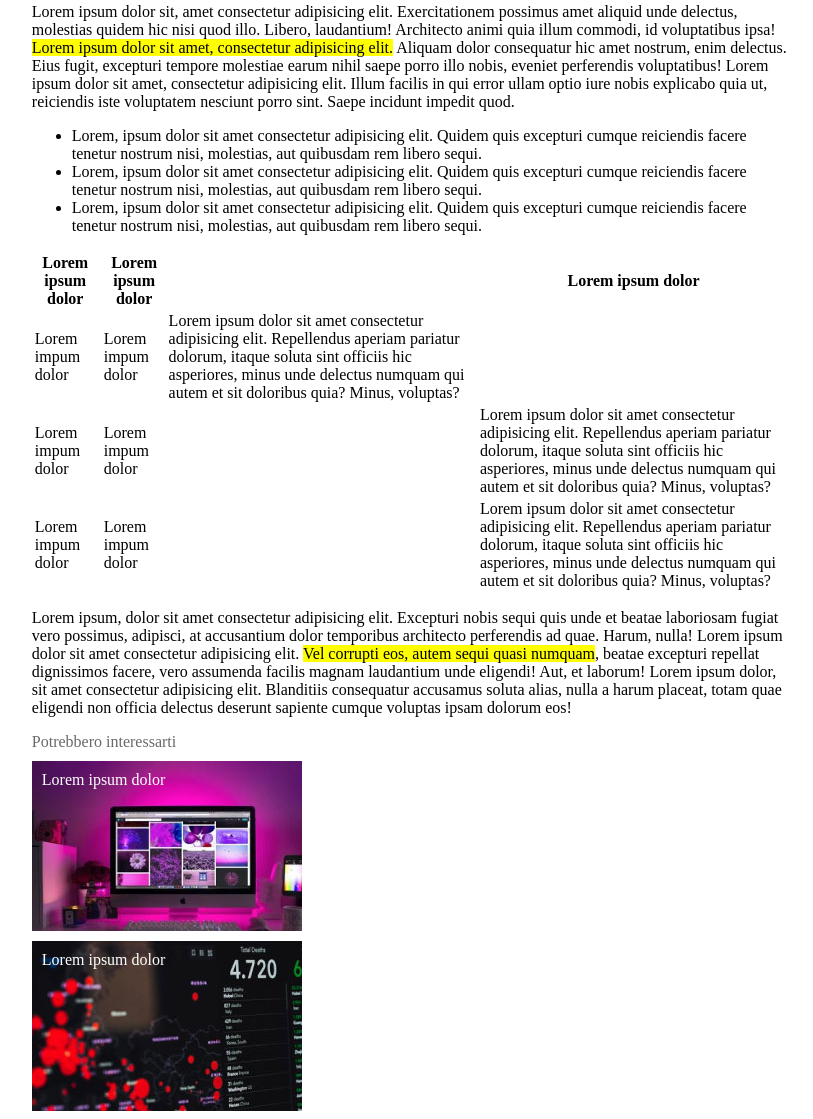
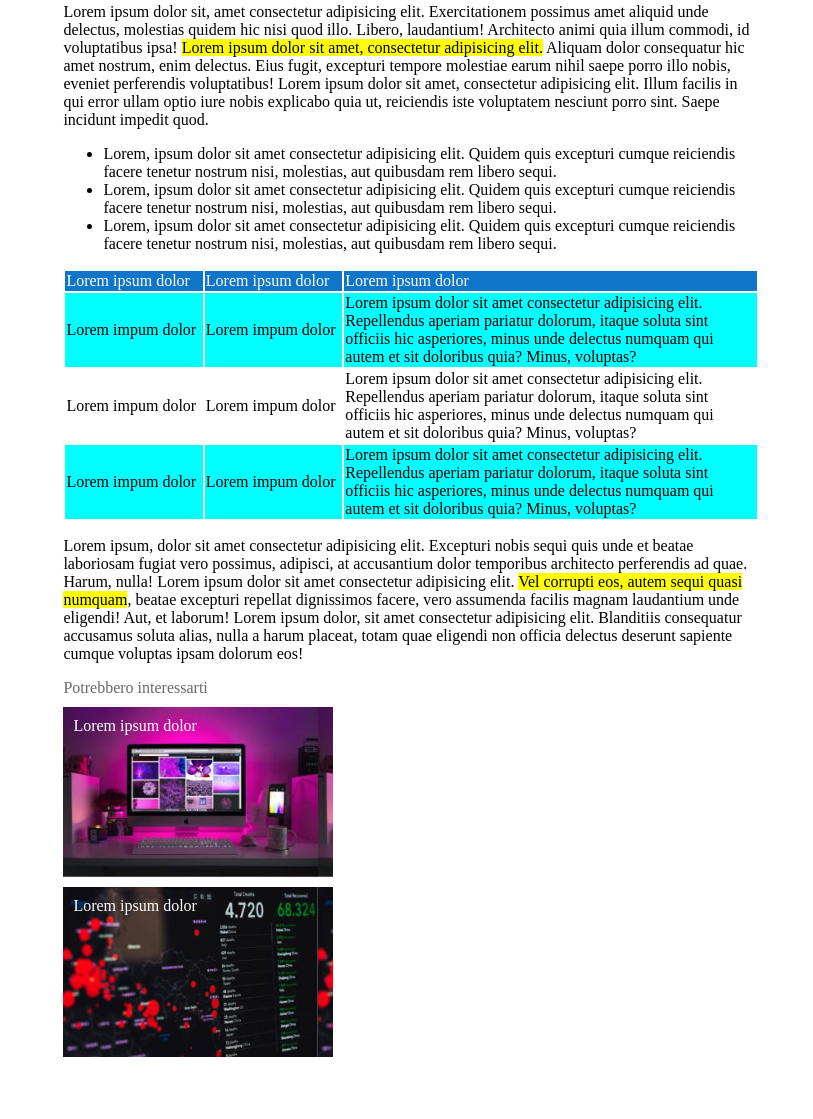
Before and after one commit to simonecarcagni/html-css-booleaner, a plain HTML site: page index.html in a window 1280 px wide. Shown: the part 1110-2229 px from the top of the page, without its empty margins (229-1042 px from the left). After the commit the page ends 2175 px from the top, so only its background shows below. Drawn offline with Linux system fonts and the light colour scheme.

Commit message:
Commit finale

```diff
--- a/css/style.css
+++ b/css/style.css
@@ -14,7 +14,7 @@
 }
 
 main {
-    width: 60%;
+    width: 55%;
     margin: auto;
 }
 
@@ -35,7 +35,7 @@ main {
     height: 150px;
     width: 250px;
     background-image: url(../img/monitor.jpg);
-    background-size: auto;
+    background-size: contain;
     margin-top: 10px;
 }
 
@@ -43,7 +43,7 @@ main {
     height: 150px;
     width: 250px;
     background-image: url(../img/graph.jpg);
-    background-size: auto;
+    background-size: contain;
     margin-top: 10px;
 }
 
@@ -51,3 +51,22 @@ main {
     padding: 10px;
     color: white;
 }
+
+.ciao{
+    background-color: aqua;
+
+}
+
+.blu{
+    background-color: rgb(14, 117, 201);
+    margin: auto;
+}
+
+.casella{
+    width: 20%;
+    color: white;
+}
+
+#titolo-casella{
+    color: white;
+}
--- a/index.html
+++ b/index.html
@@ -50,37 +50,29 @@
             </ul>
 
             <table>
-                <thead>
-                    <tr>
-                        <th>Lorem ipsum dolor</th>
-                        <th></th>
-                        <th>Lorem ipsum dolor</th>
-                        <th></th>
-                        <th>Lorem ipsum dolor</th>
+                <thead >
+                    <tr class="blu">
+                        <td class="casella">Lorem ipsum dolor</td>
+                        <td class="casella">Lorem ipsum dolor</td>
+                        <td id="titolo-casella">Lorem ipsum dolor</td>
                     </tr>
                 </thead>
                 <tbody>
-                    <tr>
+                    <tr class="ciao">
                         <td>Lorem impum dolor</td>
-                        <td></td>
                         <td>Lorem impum dolor</td>
-
                         <td>Lorem ipsum dolor sit amet consectetur adipisicing elit. Repellendus aperiam pariatur dolorum, itaque soluta sint officiis hic asperiores, minus unde delectus numquam qui autem et sit doloribus quia? Minus, voluptas?</td>
                     </tr>
                     <tr>
                         <td>Lorem impum dolor</td>
-                        <td></td>
                         <td>Lorem impum dolor</td>
-                        <td></td>
                         <td>Lorem ipsum dolor sit amet consectetur adipisicing elit. Repellendus aperiam pariatur dolorum, itaque soluta
                             sint officiis hic asperiores, minus unde delectus numquam qui autem et sit doloribus quia? Minus, voluptas?</td>
                     </tr>
-                    <tr>
+                    <tr class="ciao">
                         <td>Lorem impum dolor</td>
-                        <td></td>
                         <td>Lorem impum dolor</td>
-                        <td></td>
-                        <td id="terza-tabella">Lorem ipsum dolor sit amet consectetur adipisicing elit. Repellendus aperiam pariatur dolorum, itaque soluta
+                        <td>Lorem ipsum dolor sit amet consectetur adipisicing elit. Repellendus aperiam pariatur dolorum, itaque soluta
                             sint officiis hic asperiores, minus unde delectus numquam qui autem et sit doloribus quia? Minus, voluptas?</td>
                     </tr>
                 </tbody>
```
